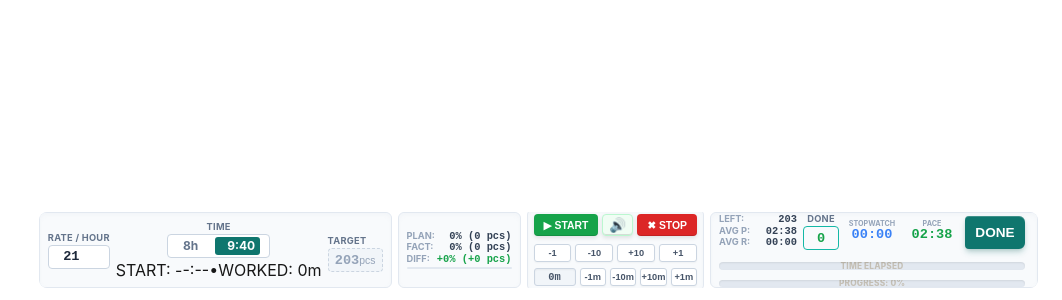
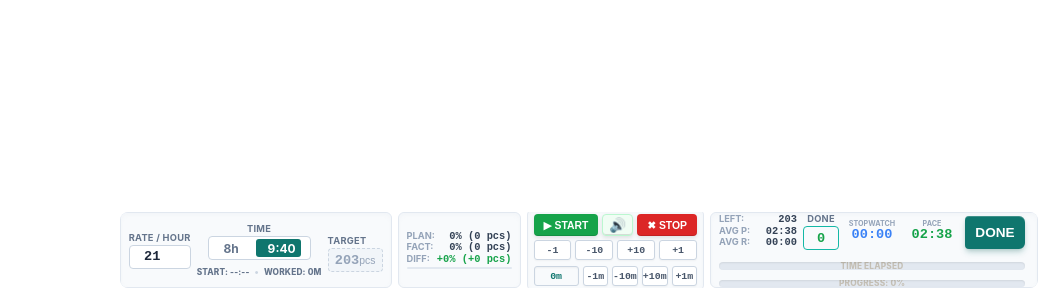
Before and after one commit to agr555/counter-app, a Next.js app: page / in a window 1280 px wide. Shown: the part 500-800 px from the top of the page, without its empty margins (218-1280 px from the left). Built offline with nearby package versions, Linux system fonts and the light colour scheme.

Commit message:
time change

```diff
--- a/app/widget.module.css
+++ b/app/widget.module.css
@@ -563,3 +563,46 @@
     padding-top: 4px !important;
     padding-bottom: 4px !important;
   }
+
+  /* Новая линия информации под кнопками выбора времени смены */
+.timeInfoLine {
+    display: flex;
+    align-items: center;
+    justify-content: center;
+    gap: 5px;
+    font-size: 0.52rem;
+    color: #64748b;
+    font-weight: 800;
+    margin-top: 4px;
+    text-transform: uppercase;
+    letter-spacing: 0.02em;
+    font-family: -apple-system, BlinkMacSystemFont, "Segoe UI", Roboto, sans-serif;
+  }
+
+  .dividerDot {
+    color: #cbd5e1;
+    font-size: 0.6rem;
+  }
+
+  /* Принудительное выравнивание шрифтов и размеров для всех кнопок корректировок */
+  .adjBtnWide, .currentTimeBadge {
+    font-family: monospace !important;
+    font-size: 0.62rem !important;
+    font-weight: 700 !important;
+    height: 20px !important; /* Фиксированная высота для идеальной сетки */
+    box-sizing: border-box !important;
+  }
+
+  .currentTimeBadge {
+    background-color: #f8fafc;
+    border: 1px solid #cbd5e1;
+    color: #0f766e; /* Выделяем цвет времени работы красивым бирюзовым */
+    min-width: 45px;
+    padding: 0 3px;
+  }
+
+  /* Корректировка высоты контейнера управления под новые двухрядные кнопки */
+  .controlAndAdjustColumn {
+    gap: 4px !important;
+    justify-content: center !important;
+  }
```
